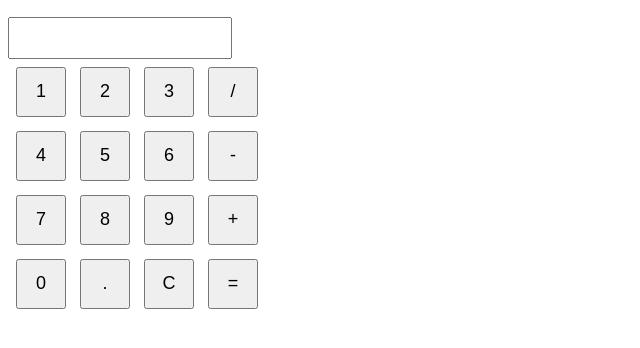
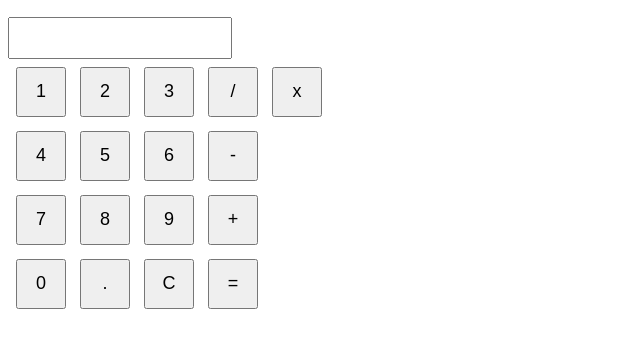
Before and after one commit to Asotruth/calculator, a plain HTML site: page index.html in a window 1280 px wide. Shown: the part 50-398 px from the top of the page, without its empty margins (0-640 px from the left). Drawn offline with Linux system fonts and the light colour scheme.

Commit message:
multiply update

```diff
--- a/index.html
+++ b/index.html
@@ -4,27 +4,7 @@
     <meta charset="UTF-8" />
     <meta name="viewport" content="width=device-width, initial-scale=1.0" />
     <link rel="stylesheet" href="calculator.css" />
-    <title>Simple Calculator</title>
-    <!-- <style>
-      body {
-        font-family: Arial, sans-serif;
-        text-align: center;
-        margin: 100px;
-      }
-
-      input[type="text"] {
-        width: 200px;
-        padding: 10px;
-        font-size: 16px;
-      }
-
-      input[type="button"] {
-        width: 50px;
-        height: 50px;
-        font-size: 18px;
-        margin: 5px;
-      }
-    </style> -->
+    <title>Calculator</title>
   </head>
   <body>
     <h2>Simple Calculator</h2>
@@ -39,6 +19,8 @@
         <td><input type="button" value="2" onclick="appendNumber('2')" /></td>
         <td><input type="button" value="3" onclick="appendNumber('3')" /></td>
         <td><input type="button" value="/" onclick="appendOperator('/')" /></td>
+        <!-- <td><input type="button" value="*" onclick="appendOperator('*')" /></td> -->
+        <td><input type="button" value="x" onclick="appendOperator('*')" /></td>
       </tr>
       <tr>
         <td><input type="button" value="4" onclick="appendNumber('4')" /></td>
```
